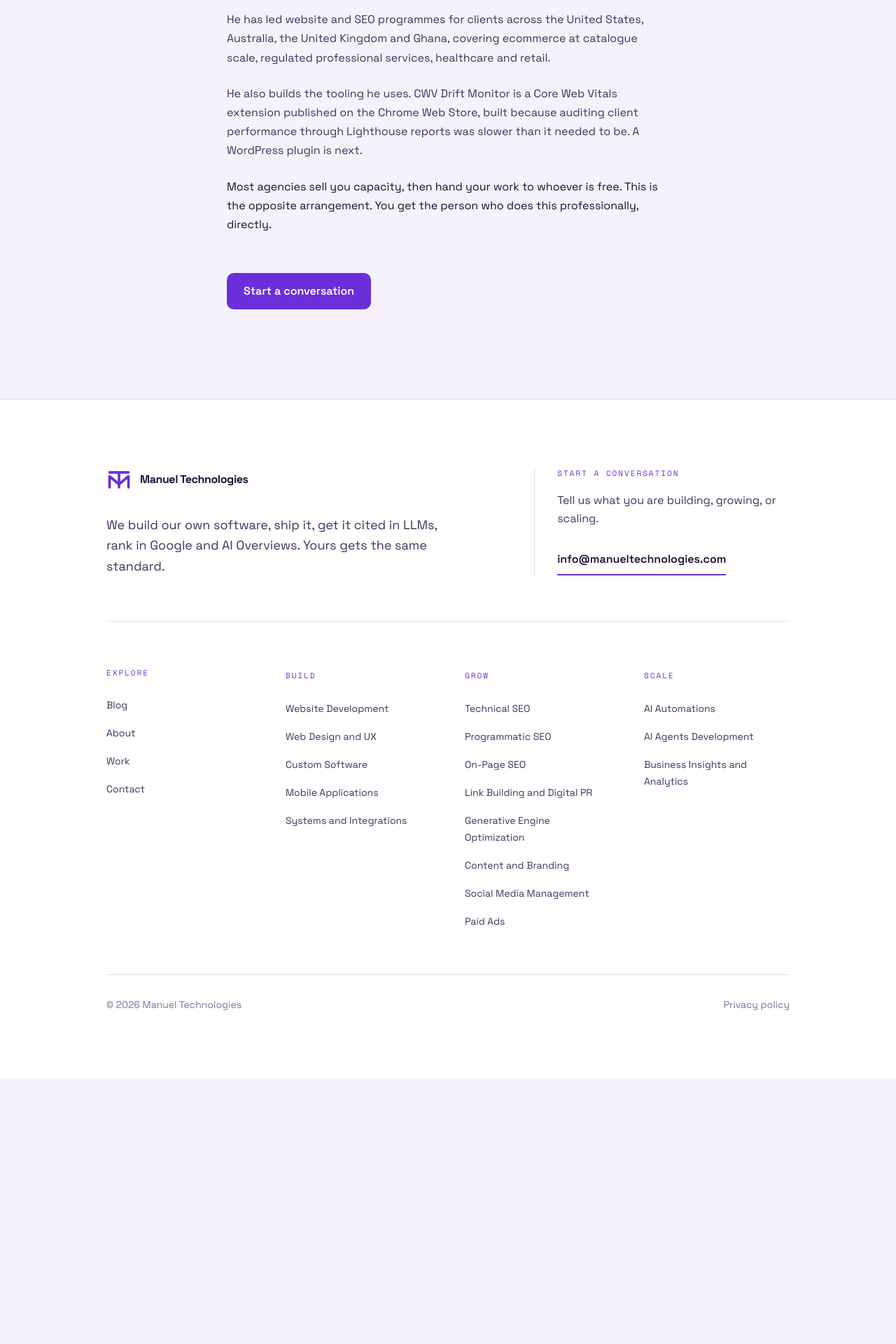
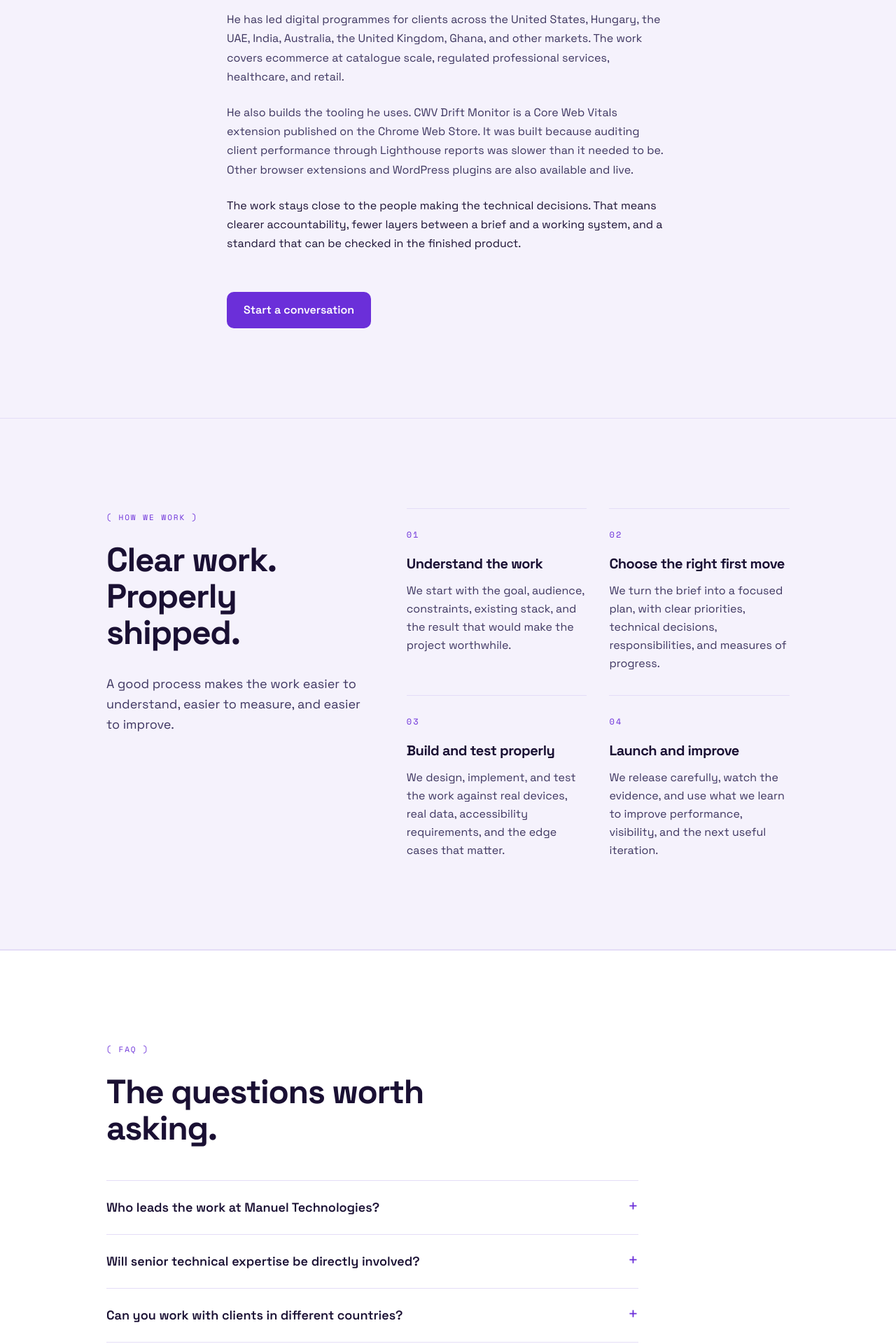
Before and after one commit to Bristotle/manuel-technologies, a Next.js app: page /about in a window 1280 px wide. Shown: the part 720-2640 px from the top of the page at 70% size. Before the commit the page ends 2261 px from the top, so only its background shows below. Built offline with nearby package versions, Linux system fonts and the light colour scheme.

Commit message:
Expand About page credibility content

```diff
--- a/src/app/about/page.tsx
+++ b/src/app/about/page.tsx
@@ -2,16 +2,60 @@ import type { Metadata } from "next";
 import { Container } from "@/components/ui/Container";
 import { SectionLabel } from "@/components/ui/SectionLabel";
 import { Button } from "@/components/ui/Button";
+import { WorkProcess } from "@/components/WorkProcess";
 import { SITE } from "@/lib/site";
+
+const FAQS = [
+  {
+    question: "Who leads the work at Manuel Technologies?",
+    answer:
+      "Manuel Technologies is led by Emmanuel Akyeam, an engineer and AI specialist working with US digital agencies. He stays close to the technical decisions, implementation, and standards that shape the work.",
+  },
+  {
+    question: "Will senior technical expertise be directly involved?",
+    answer:
+      "Yes. The work is led by the people responsible for the technical decisions, rather than being sold by one team and passed to an unseen junior team. Roles, responsibilities, and the first useful deliverable are made clear at the start.",
+  },
+  {
+    question: "Can you work with clients in different countries?",
+    answer:
+      "Yes. Emmanuel has led programmes for clients across the United States, Hungary, the UAE, India, Australia, the United Kingdom, Ghana, and other markets. Remote delivery works best when goals, ownership, communication, data handling, and approvals are explicit.",
+  },
+  {
+    question: "How do you demonstrate technical credibility?",
+    answer:
+      "The evidence is in the work: live websites, custom software, technical SEO programmes, performance tooling, and systems built around real operational needs. CWV Drift Monitor is a public Chrome extension that lets people inspect one example of the tooling we build.",
+  },
+  {
+    question: "How do you approach responsible AI development?",
+    answer:
+      "We use bounded workflows, least-privilege access, protected credentials, validation, evaluation cases, monitoring, and human escalation for consequential actions. The right approach is to start with a measurable task and use the simplest reliable system that can do it.",
+  },
+  {
+    question: "What is your typical project process?",
+    answer:
+      "We understand the work, choose the right first move, build and test properly, then launch and improve from evidence. The exact timeline depends on scope, content, integrations, approvals, and the complexity of the system involved.",
+  },
+] as const;
 
 export const metadata: Metadata = {
   title: "About",
   description:
-    "Manuel Technologies is led by Emmanuel Akyeam, a technical SEO manager working with US digital agencies. Clients in the UK, US, UAE and Ghana.",
+    "Manuel Technologies is led by Emmanuel Akyeam, an engineer and AI specialist working with US digital agencies and clients worldwide.",
   alternates: { canonical: "/about" },
 };
 
 export default function About() {
+  const faqJsonLd = {
+    "@context": "https://schema.org",
+    "@type": "FAQPage",
+    mainEntity: FAQS.map((faq) => ({
+      "@type": "Question",
+      name: faq.question,
+      acceptedAnswer: { "@type": "Answer", text: faq.answer },
+    })),
+  };
+
   return (
     <main>
       <section className="bg-white py-24 sm:py-32">
@@ -28,24 +72,26 @@ export default function About() {
           <div className="flex flex-col gap-6 text-lg leading-relaxed text-mt-slate">
             <p>
               Manuel Technologies is led by <strong className="text-mt-ink">Emmanuel Akyeam</strong>,
-              a technical SEO manager working with US digital agencies.
+              an engineer and AI specialist working with US digital agencies.
             </p>
             <p>
-              He has led website and SEO programmes for clients across the
-              United States, Australia, the United Kingdom and Ghana, covering
-              ecommerce at catalogue scale, regulated professional services,
-              healthcare and retail.
+              He has led digital programmes for clients across the United
+              States, Hungary, the UAE, India, Australia, the United Kingdom,
+              Ghana, and other markets. The work covers ecommerce at catalogue
+              scale, regulated professional services, healthcare, and retail.
             </p>
             <p>
               He also builds the tooling he uses. CWV Drift Monitor is a Core
-              Web Vitals extension published on the Chrome Web Store, built
-              because auditing client performance through Lighthouse reports was
-              slower than it needed to be. A WordPress plugin is next.
+              Web Vitals extension published on the Chrome Web Store. It was
+              built because auditing client performance through Lighthouse
+              reports was slower than it needed to be. Other browser extensions
+              and WordPress plugins are also available and live.
             </p>
             <p className="text-mt-ink">
-              Most agencies sell you capacity, then hand your work to whoever is
-              free. This is the opposite arrangement. You get the person who
-              does this professionally, directly.
+              The work stays close to the people making the technical decisions.
+              That means clearer accountability, fewer layers between a brief
+              and a working system, and a standard that can be checked in the
+              finished product.
             </p>
           </div>
 
@@ -54,6 +100,40 @@ export default function About() {
           </div>
         </Container>
       </section>
+
+      <WorkProcess />
+
+      <section className="border-t border-mt-border bg-white py-24 sm:py-32">
+        <script
+          type="application/ld+json"
+          dangerouslySetInnerHTML={{ __html: JSON.stringify(faqJsonLd) }}
+        />
+        <Container>
+          <SectionLabel>FAQ</SectionLabel>
+          <h2 className="mt-6 max-w-[18ch]">The questions worth asking.</h2>
+          <div className="mt-12 max-w-[760px] border-t border-mt-border">
+            {FAQS.map((faq) => (
+              <details
+                key={faq.question}
+                className="group border-b border-mt-border py-6"
+              >
+                <summary className="flex cursor-pointer list-none items-start justify-between gap-8 text-lg font-semibold marker:hidden">
+                  <span>{faq.question}</span>
+                  <span
+                    aria-hidden="true"
+                    className="shrink-0 text-2xl font-normal leading-none text-mt-purple transition-transform duration-150 group-open:rotate-45"
+                  >
+                    +
+                  </span>
+                </summary>
+                <p className="mt-4 max-w-[65ch] text-base leading-relaxed text-mt-slate">
+                  {faq.answer}
+                </p>
+              </details>
+            ))}
+          </div>
+        </Container>
+      </section>
     </main>
   );
 }
```
